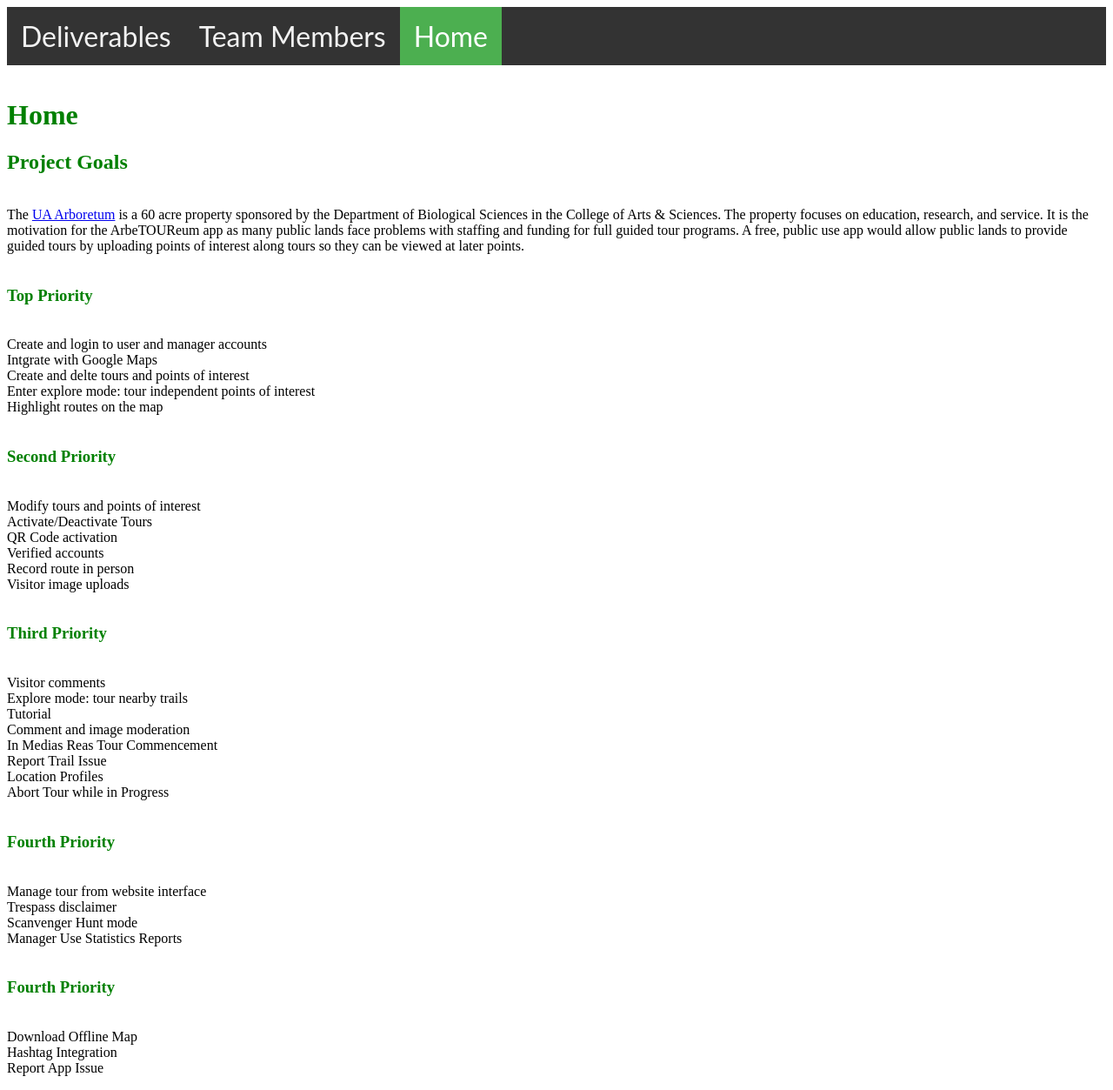
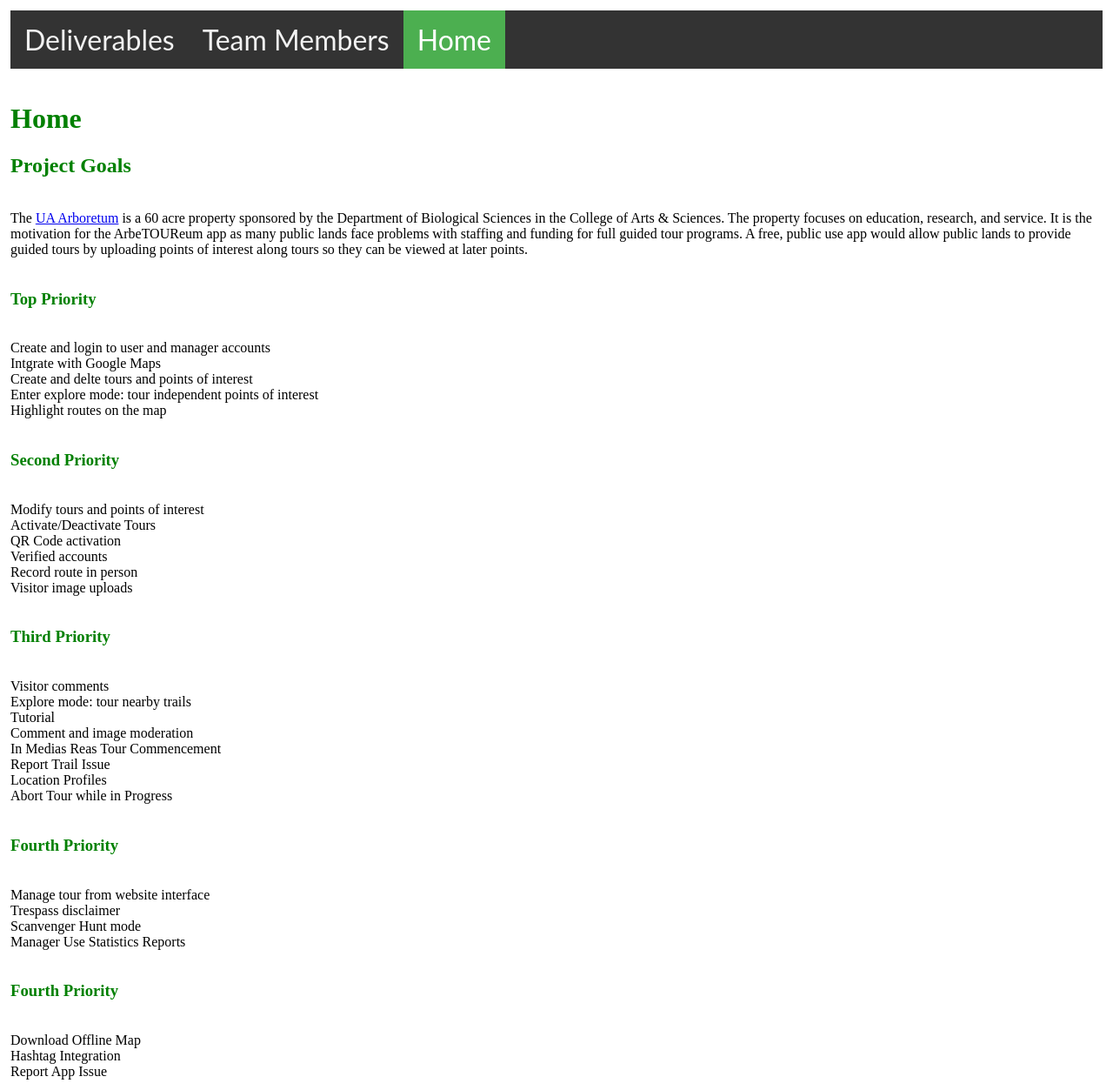
Before and after one commit to lmbrager/CS495Arboretum.github.io, a Jekyll site: the page built from index.html, in a window 1280 px wide. Shown: the whole page at 87% size. Built offline with Jekyll 4.4.1, drawn with Linux system fonts in a browser that asks for light colours.

Commit message:
Update default.html

```diff
--- a/_layouts/default.html
+++ b/_layouts/default.html
@@ -11,7 +11,7 @@
 
 {% include nav.html %}
 
-<body>
+<body style="padding:4px">
     <h1>{{ page.title }}</h1>
 
     {{ content }}
```
